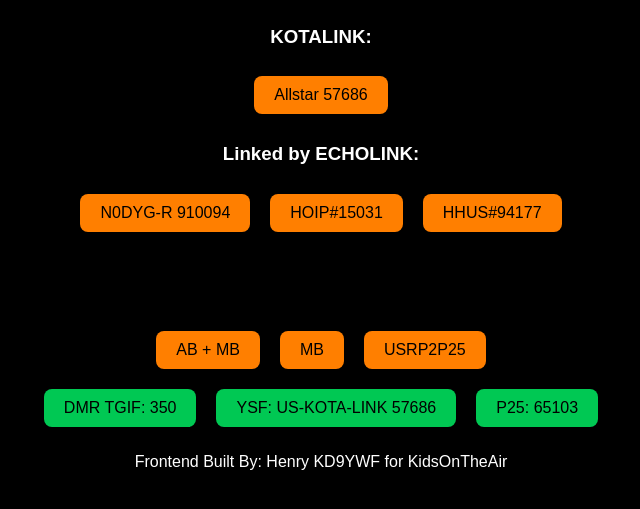
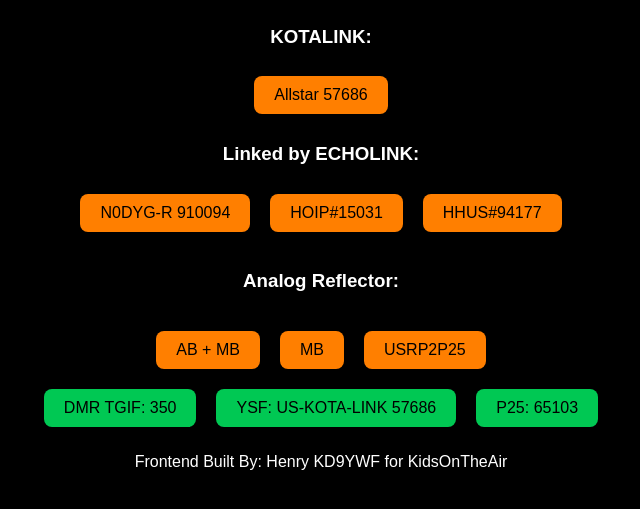
Before and after one commit to VALER24/kotalinkstatuspage, a website: page public/index.html in a window 1280 px wide. Shown: the part 149-658 px from the top of the page, without its empty margins (319-959 px from the left). Drawn offline with Linux system fonts and the light colour scheme; no server answers.

Commit message:
;lsdfjla;jsd

```diff
--- a/public/index.html
+++ b/public/index.html
@@ -118,7 +118,7 @@
         </div>
         <div class="row">
 
-            <h3>Analog Reflector:</h3>
+            <h3 style="color: white;">Analog Reflector:</h3>
         </div>
         <div class="row">
 
```
